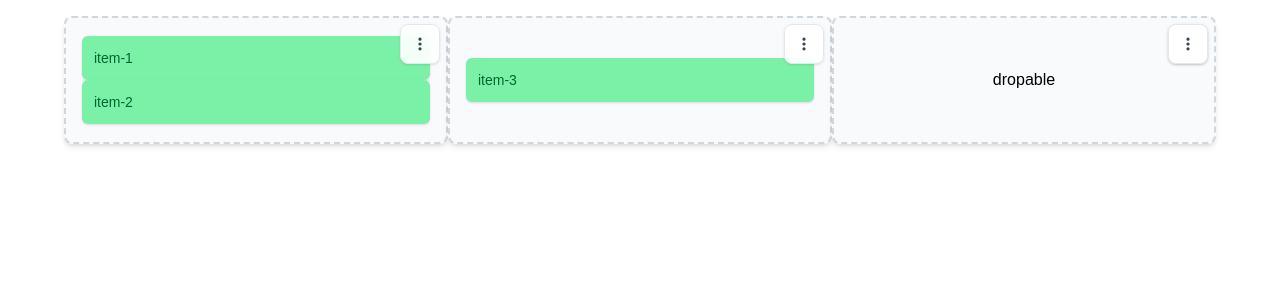
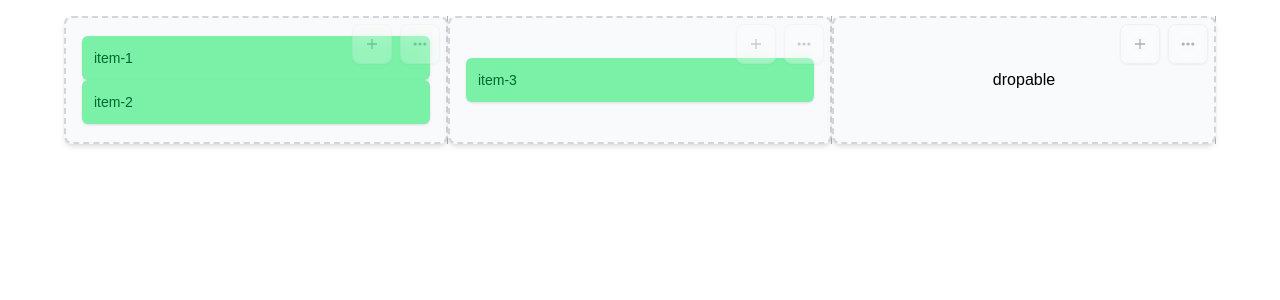
Before and after one commit to NishLy/anime-templater, a Next.js app: page /editor in a window 1280 px wide. Shown: the top 300 px of the page. Built offline with nearby package versions, Linux system fonts and the light colour scheme.

Commit message:
add add button to make component

```diff
--- a/package.json
+++ b/package.json
@@ -13,7 +13,8 @@
     "classnames": "^2.5.1",
     "next": "15.4.6",
     "react": "19.1.0",
-    "react-dom": "19.1.0"
+    "react-dom": "19.1.0",
+    "react-icons": "^5.5.0"
   },
   "devDependencies": {
     "typescript": "^5",
--- a/src/components/dropable.tsx
+++ b/src/components/dropable.tsx
@@ -22,7 +22,7 @@ function Droppable<T>(props: IDroppable<T>) {
 
   return (
     <DropdownContainer
-      menus={[
+      menusMore={[
         {
           label: "Cols Span",
           name: "borderStyle",
@@ -40,6 +40,7 @@ function Droppable<T>(props: IDroppable<T>) {
         },
         ...menus,
       ]}
+      menusAdd={[]}
       className={colspan}
     >
       <div
--- a/src/components/dropdown-container.tsx
+++ b/src/components/dropdown-container.tsx
@@ -1,5 +1,6 @@
 import classNames from "classnames";
 import React, { ReactNode, useState, useRef, useEffect } from "react";
+import { IoMdAdd } from "react-icons/io";
 
 export interface MenuItem {
   name: string;
@@ -11,7 +12,8 @@ export interface MenuItem {
 }
 
 interface DropdownProps {
-  menus: MenuItem[];
+  menusAdd: MenuItem[];
+  menusMore: MenuItem[];
   children: ReactNode;
   variant?: "default" | "primary" | "ghost";
   size?: "sm" | "md" | "lg";
@@ -20,51 +22,18 @@ interface DropdownProps {
 }
 
 const DropdownContainer: React.FC<DropdownProps> = ({
-  menus: items,
+  menusAdd,
+  menusMore: items,
   children,
   variant = "default",
   size = "md",
   className,
 }) => {
-  const [open, setOpen] = useState(false);
+  const [open, setOpen] = useState<{ add: boolean; more: boolean }>({
+    add: false,
+    more: false,
+  });
   const dropdownRef = useRef<HTMLDivElement>(null);
-
-  // Close dropdown when clicking outside
-  useEffect(() => {
-    const handleClickOutside = (event: MouseEvent) => {
-      if (
-        dropdownRef.current &&
-        !dropdownRef.current.contains(event.target as Node)
-      ) {
-        setOpen(false);
-      }
-    };
-
-    if (open) {
-      document.addEventListener("mousedown", handleClickOutside);
-    }
-
-    return () => {
-      document.removeEventListener("mousedown", handleClickOutside);
-    };
-  }, [open]);
-
-  // Handle escape key
-  useEffect(() => {
-    const handleEscape = (event: KeyboardEvent) => {
-      if (event.key === "Escape") {
-        setOpen(false);
-      }
-    };
-
-    if (open) {
-      document.addEventListener("keydown", handleEscape);
-    }
-
-    return () => {
-      document.removeEventListener("keydown", handleEscape);
-    };
-  }, [open]);
 
   const getButtonStyles = () => {
     const baseStyles =
@@ -88,33 +57,55 @@ const DropdownContainer: React.FC<DropdownProps> = ({
     return `${baseStyles} ${sizeStyles[size]} ${variantStyles[variant]}`;
   };
 
-  // const getMenuPosition = () => {
-  //   const positions = {
-  //     "bottom-right": "origin-top-right top-full right-0",
-  //     "bottom-left": "origin-top-left top-full left-0",
-  //     "top-right": "origin-bottom-right bottom-full right-0 mb-2",
-  //     "top-left": "origin-bottom-left bottom-full left-0 mb-2",
-  //   };
-  //   return positions[position];
-  // };
-
   return (
     <div
       className={classNames("relative inline-block w-full", className)}
       ref={dropdownRef}
     >
       {/* Dropdown button */}
+      <div className="absolute top-2 right-2 z-10 flex gap-2">
         <button
-        onClick={() => setOpen(!open)}
+          onClick={() =>
+            setOpen({
+              ...open,
+              add: true,
+            })
+          }
           onKeyDown={(e) => {
             if (e.key === "Enter" || e.key === " ") {
               e.preventDefault();
-            setOpen(!open);
+              setOpen({
+                ...open,
+                add: !open.add,
+              });
             }
           }}
-        className={`absolute top-2 right-2 z-10 ${getButtonStyles()}`}
+          className={`opacity-25 hover:opacity-100 ${getButtonStyles()}`}
           aria-haspopup="true"
-        aria-expanded={open}
+          aria-expanded={open.add}
+          aria-label="Open menu"
+        >
+          <IoMdAdd />
+        </button>
+        <button
+          onClick={() =>
+            setOpen({
+              ...open,
+              more: true,
+            })
+          }
+          onKeyDown={(e) => {
+            if (e.key === "Enter" || e.key === " ") {
+              e.preventDefault();
+              setOpen({
+                ...open,
+                more: !open.more,
+              });
+            }
+          }}
+          className={`opacity-25 hover:opacity-100 ${getButtonStyles()}`}
+          aria-haspopup="true"
+          aria-expanded={open.more}
           aria-label="Open menu"
         >
           <svg
@@ -127,20 +118,83 @@ const DropdownContainer: React.FC<DropdownProps> = ({
             <path d="M10 6a2 2 0 110-4 2 2 0 010 4zM10 12a2 2 0 110-4 2 2 0 010 4zM10 18a2 2 0 110-4 2 2 0 010 4z" />
           </svg>
         </button>
+      </div>
 
       {/* Backdrop */}
-      {open && (
+      {open.add && (
         <div
           className="fixed inset-0 z-10"
-          onClick={() => setOpen(false)}
+          onClick={() => setOpen({ ...open, add: false })}
+          aria-hidden="true"
+        />
+      )}
+      {/* Backdrop */}
+      {open.more && (
+        <div
+          className="fixed inset-0 z-10"
+          onClick={() => setOpen({ ...open, more: false })}
           aria-hidden="true"
         />
       )}
 
-      {/* Dropdown menu */}
       <div
         className={`absolute top-20 rounded-md w-72 shadow-2xl overflow-x-hidden max-h-[30rem] overflow-auto right-2 z-50 inline-flex bg-white border-gray-100 transition-all duration-200 ${
-          open
+          open.add
+            ? "opacity-100 scale-100 translate-y-0"
+            : "opacity-0 scale-95 -translate-y-2 pointer-events-none"
+        } `}
+        role="menu"
+        aria-orientation="vertical"
+      >
+        <div className="wrap-normal w-full">
+          {menusAdd?.length > 0 ? (
+            menusAdd?.map((item, index) => (
+              <div
+                key={item.name}
+                onClick={() => {
+                  if (!item.disabled) {
+                    item.cb?.();
+                  }
+                }}
+                className={`group flex items-center w-full gap-2 px-4 py-2.5 text-sm transition-colors duration-150 ${
+                  item.disabled
+                    ? "text-gray-400 cursor-not-allowed"
+                    : "text-gray-700 hover:bg-gradient-to-r hover:from-blue-50 hover:to-indigo-50 hover:text-blue-900"
+                } ${index === 0 ? "rounded-t-lg" : ""} ${
+                  index === items.length - 1 ? "rounded-b-lg" : ""
+                }`}
+                role="menuitem"
+                tabIndex={item.disabled ? -1 : 0}
+                onKeyDown={(e) => {
+                  if (e.key === "Enter" || e.key === " ") {
+                    e.preventDefault();
+                    if (!item.disabled) {
+                      item.cb?.();
+                    }
+                  }
+                }}
+              >
+                {item.icon && (
+                  <span className="mr-3 text-base">{item.icon}</span>
+                )}
+                <span className="flex-1 text-left font-medium">
+                  {item.label}
+                </span>
+                {item.element && <span className="w-20">{item.element}</span>}
+              </div>
+            ))
+          ) : (
+            <div className="px-4 py-3 text-sm text-gray-500 text-center italic">
+              No items available
+            </div>
+          )}
+        </div>
+      </div>
+      {/* Dropdown menu for more menu*/}
+
+      <div
+        className={`absolute top-20 rounded-md w-72 shadow-2xl overflow-x-hidden max-h-[30rem] overflow-auto right-2 z-50 inline-flex bg-white border-gray-100 transition-all duration-200 ${
+          open.more
             ? "opacity-100 scale-100 translate-y-0"
             : "opacity-0 scale-95 -translate-y-2 pointer-events-none"
         } `}
--- a/src/components/grid-container.tsx
+++ b/src/components/grid-container.tsx
@@ -1,8 +1,8 @@
 import classNames from "classnames";
-import { CSSProperties, ReactNode, useState } from "react";
 import DropdownContainer from "./dropdown-container";
 import CustomizableContainer from "./customizable-container";
 import { useCustomizationMenus } from "@/utils/customization-menus";
+import { ReactNode } from "react";
 
 interface IGridContainer {
   className?: string;
@@ -11,12 +11,17 @@ interface IGridContainer {
 const GridContainer = (props: IGridContainer) => {
   const [menus, style] = useCustomizationMenus();
   return (
-    <DropdownContainer menus={menus}>
+    <DropdownContainer menusMore={menus}>
       <CustomizableContainer
-        className={classNames(props.className, "grid", "grid-cols-3")}
+        className={classNames(
+          props.className,
+          "grid",
+          "grid-cols-3",
+          "bg-[repeating-linear-gradient(to_right,transparent,transparent_calc(100%/3-1px),rgba(0,0,0,0.3)_calc(100%/3-1px),rgba(0,0,0,0.3)_calc(100%/3))]"
+        )}
         style={style}
       >
-        {props.children}{" "}
+        {props.children}
       </CustomizableContainer>
     </DropdownContainer>
   );
```
Also changed, not shown: 1 other file (tests, documents, lock files or other folders). Lines whose indentation alone changed are shown as unchanged.
